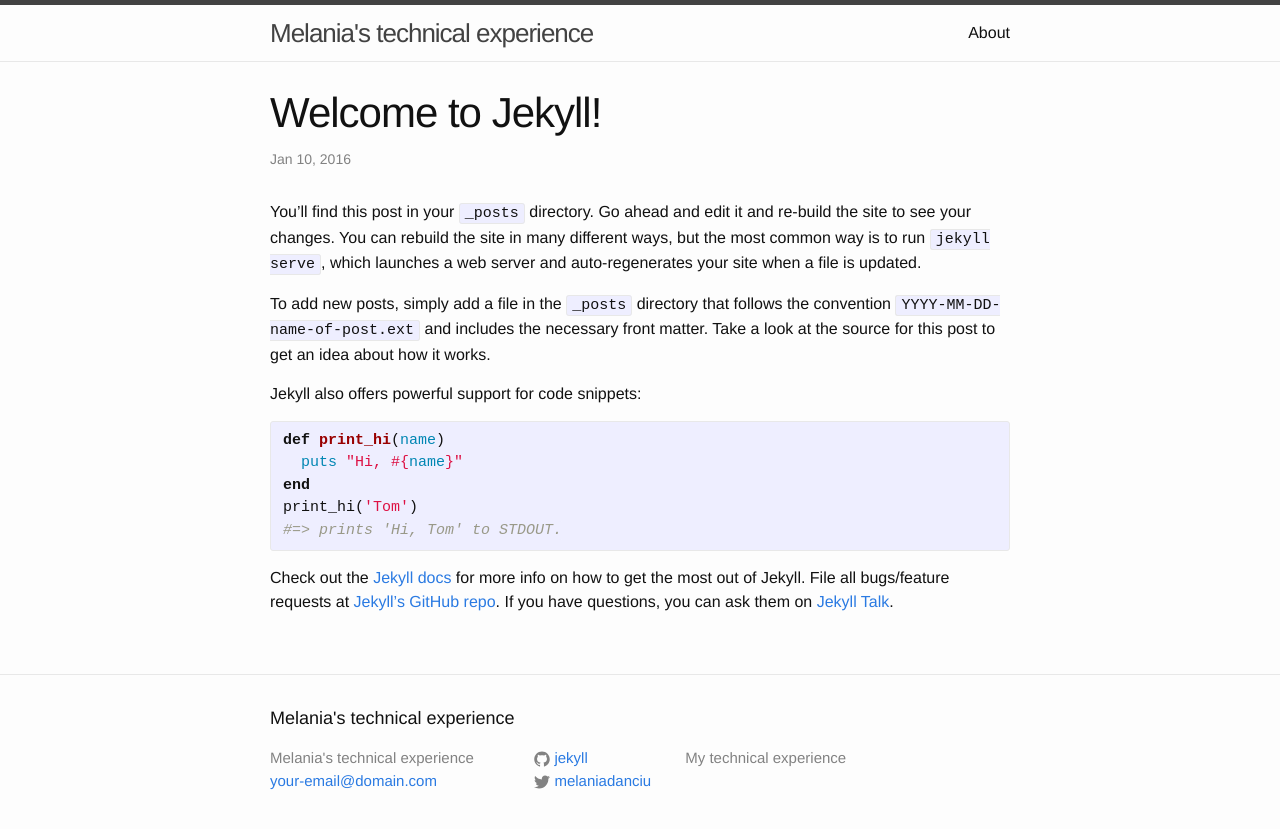
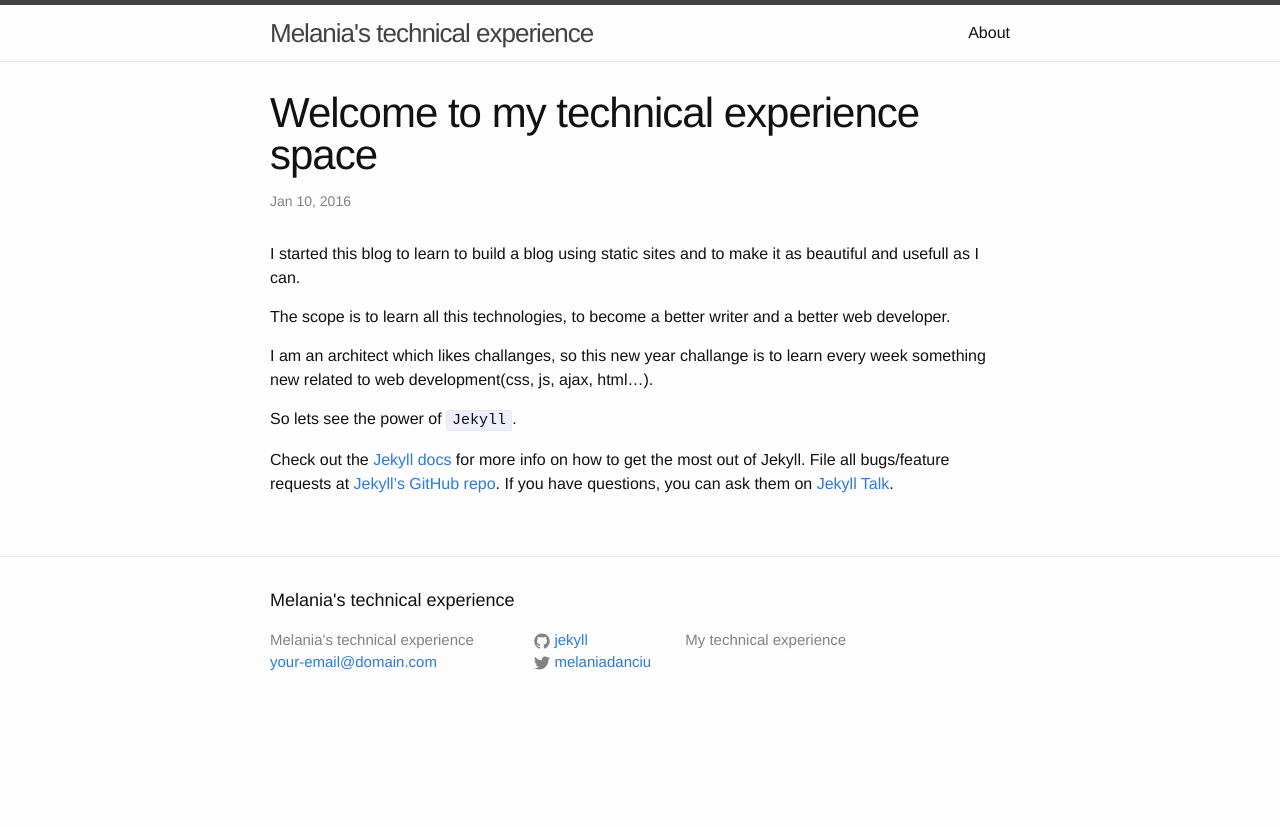
Before and after one commit to melaniaandrisan/melaniaandrisan.github.io, a Jekyll site: the page built from _posts/2016-01-10-welcome-to-jekyll.markdown, in a window 1280 px wide. Shown: the top 829 px of the page. Built offline with Jekyll 4.4.1, drawn with Linux system fonts in a browser that asks for light colours.

Commit message:
Updated 2016-01-10-welcome-to-jekyll.markdown

```diff
--- a/_posts/2016-01-10-welcome-to-jekyll.markdown
+++ b/_posts/2016-01-10-welcome-to-jekyll.markdown
@@ -1,22 +1,18 @@
 ---
 layout: post
-title:  "Welcome to Jekyll!"
-date:   2016-01-10 20:35:13 +0200
+title: "Welcome to my technical experience space  "
+date: "2016-01-10 20:35:13 +0200"
 categories: jekyll update
+published: true
 ---
-You’ll find this post in your `_posts` directory. Go ahead and edit it and re-build the site to see your changes. You can rebuild the site in many different ways, but the most common way is to run `jekyll serve`, which launches a web server and auto-regenerates your site when a file is updated.
 
-To add new posts, simply add a file in the `_posts` directory that follows the convention `YYYY-MM-DD-name-of-post.ext` and includes the necessary front matter. Take a look at the source for this post to get an idea about how it works.
+I started this blog to learn to build a blog using static sites and to make it as beautiful and usefull as I can.
 
-Jekyll also offers powerful support for code snippets:
+The scope is to learn all this technologies, to become a better writer and a better web developer.
 
-{% highlight ruby %}
-def print_hi(name)
-  puts "Hi, #{name}"
-end
-print_hi('Tom')
-#=> prints 'Hi, Tom' to STDOUT.
-{% endhighlight %}
+I am an architect which likes challanges, so this new year challange is to learn every week something new related to web development(css, js, ajax, html...).
+
+So lets see the power of `Jekyll`.
 
 Check out the [Jekyll docs][jekyll-docs] for more info on how to get the most out of Jekyll. File all bugs/feature requests at [Jekyll’s GitHub repo][jekyll-gh]. If you have questions, you can ask them on [Jekyll Talk][jekyll-talk].
 
```
